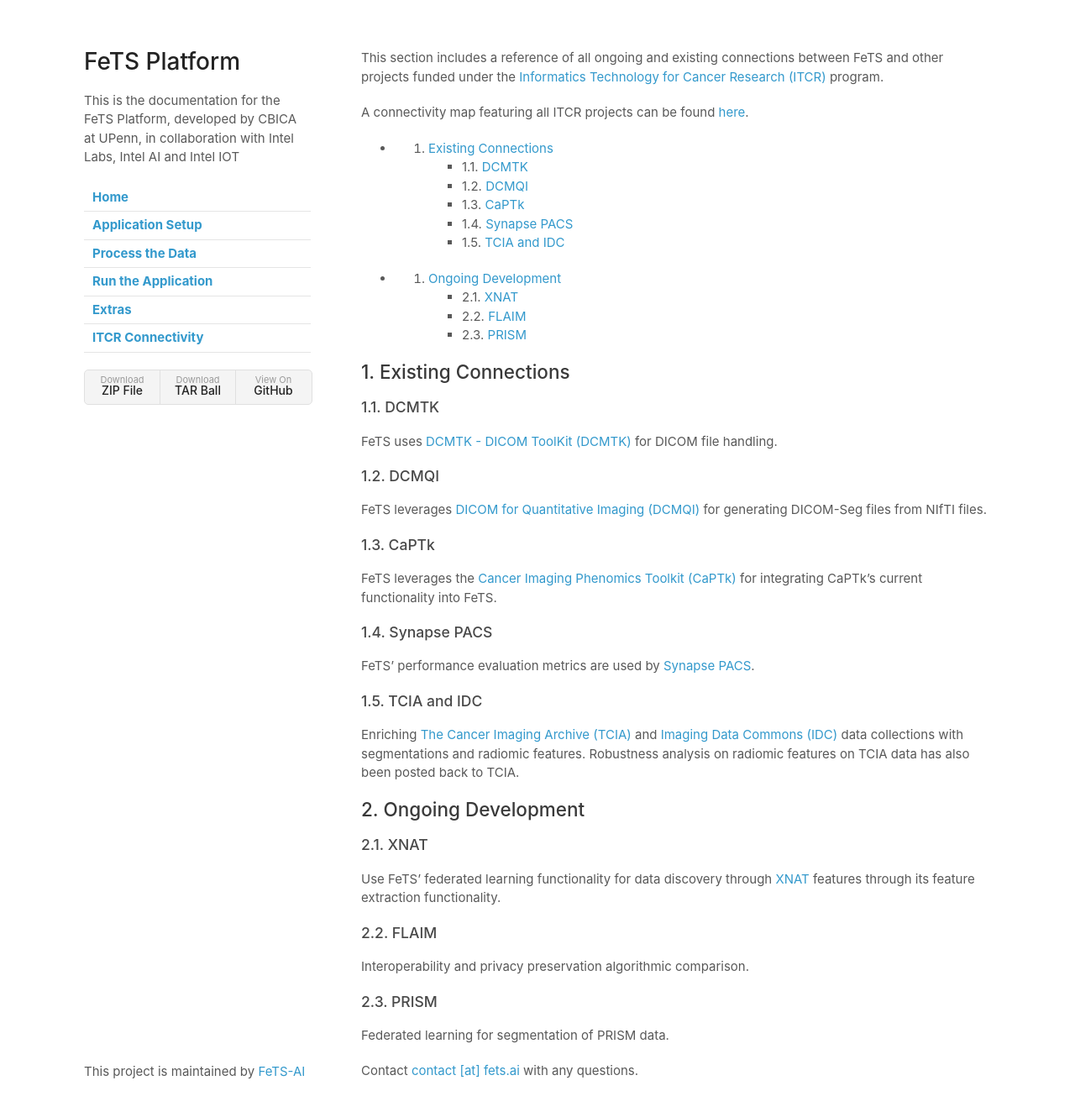
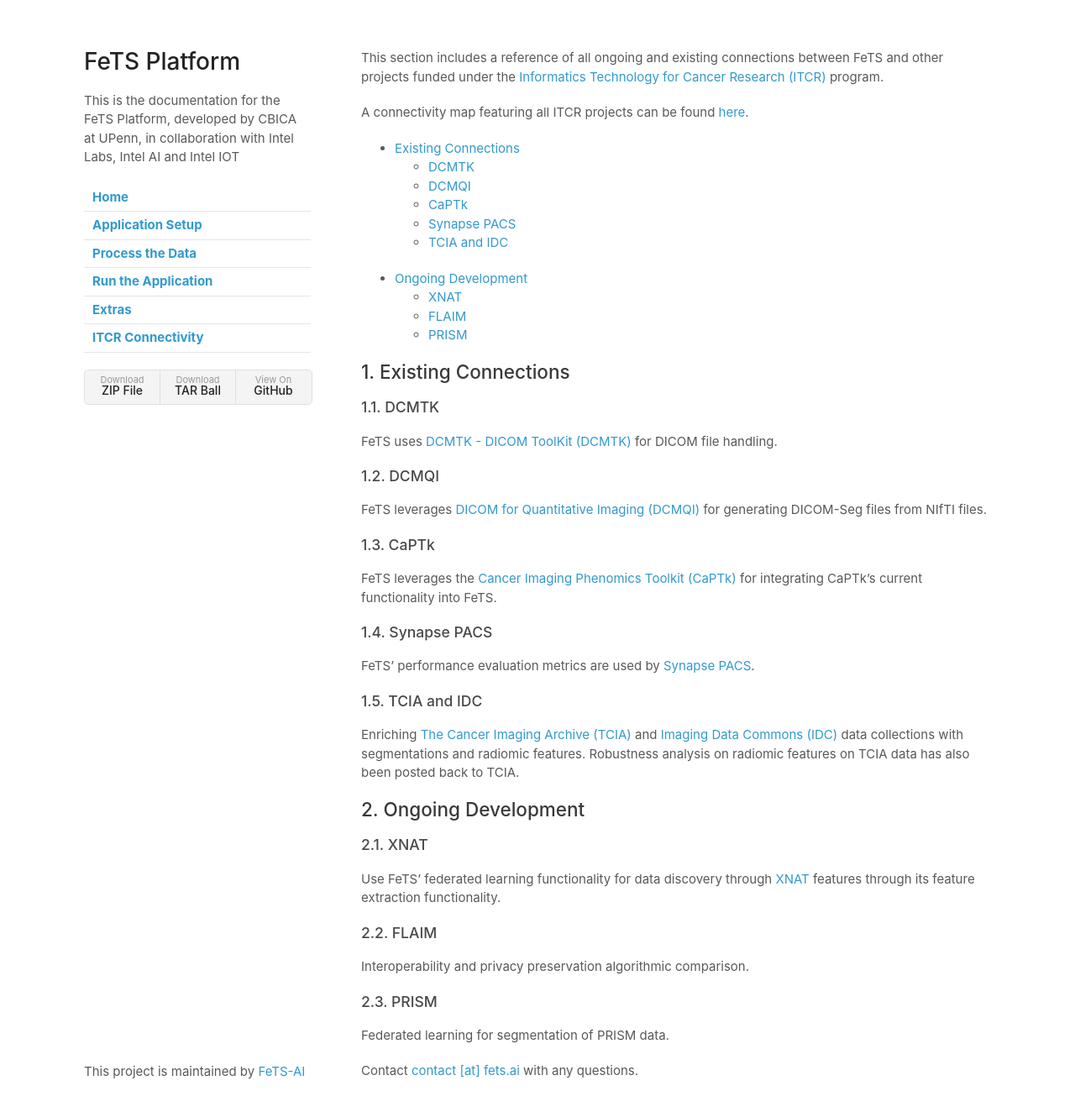
Before and after one commit to FeTS-AI/Front-End, a Jekyll site: the page built from docs/itcr_connectivity.md, in a window 1280 px wide and 1357 px high. Shown: the top 1324 px of the window at 84% size. Built offline with Jekyll 4.4.1, drawn with Linux system fonts in a browser that asks for light colours; our own code applies the rules of GitHub Pages for plain Markdown files.

Commit message:
updated bullet list

```diff
--- a/docs/itcr_connectivity.md
+++ b/docs/itcr_connectivity.md
@@ -3,16 +3,16 @@
 A connectivity map featuring all ITCR projects can be found [here](https://www.ndexbio.org/#/network/04c0a7e8-af92-11e7-94d3-0ac135e8bacf).
 
 <!-- vscode-markdown-toc -->
-* 1. [Existing Connections](#ExistingConnections)
-	* 1.1. [DCMTK](#DCMTK)
-	* 1.2. [DCMQI](#DCMQI)
-	* 1.3. [CaPTk](#CaPTk)
-	* 1.4. [Synapse PACS](#SynapsePACS)
-	* 1.5. [TCIA and IDC](#TCIAandIDC)
-* 2. [Ongoing Development](#OngoingDevelopment)
-	* 2.1. [XNAT](#XNAT)
-	* 2.2. [FLAIM](#FLAIM)
-	* 2.3. [PRISM](#PRISM)
+* [Existing Connections](#ExistingConnections)
+	* [DCMTK](#DCMTK)
+	* [DCMQI](#DCMQI)
+	* [CaPTk](#CaPTk)
+	* [Synapse PACS](#SynapsePACS)
+	* [TCIA and IDC](#TCIAandIDC)
+*  [Ongoing Development](#OngoingDevelopment)
+	* [XNAT](#XNAT)
+	* [FLAIM](#FLAIM)
+	* [PRISM](#PRISM)
 
 <!-- vscode-markdown-toc-config
 	numbering=true
```
